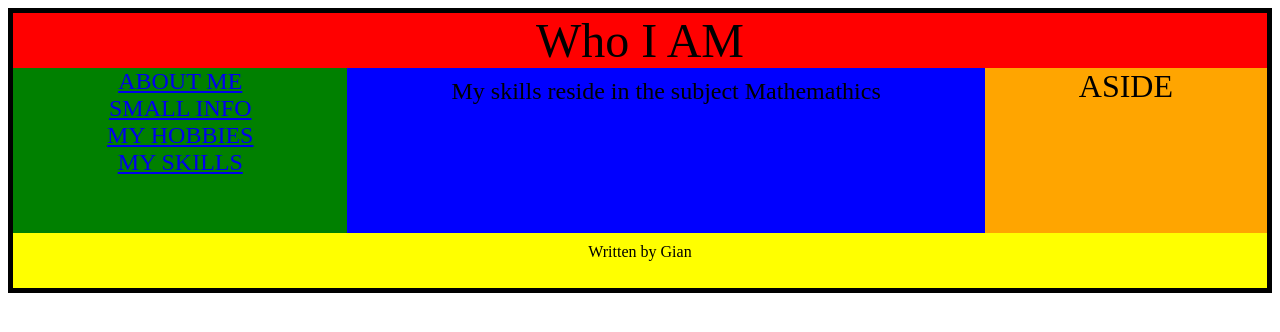
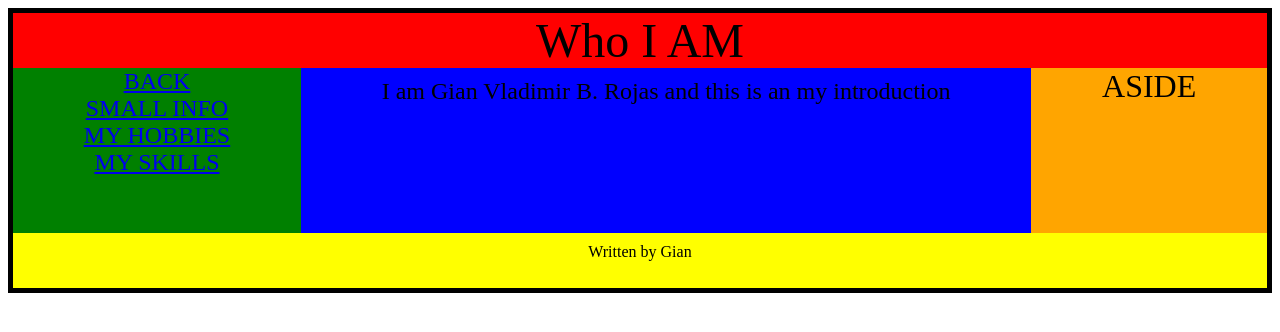
Before and after one commit to RojasMs/Gian-s-Introduction, a plain HTML site: page SKILLS.html in a window 1280 px wide. Drawn offline with Linux system fonts and the light colour scheme.

Commit message:
Update SKILLS.html

```diff
--- a/SKILLS.html
+++ b/SKILLS.html
@@ -113,9 +113,9 @@
 <div class=container>
 
   <div class=header>Who I AM</div>
-	<div class=nav><a href=index.html>ABOUT ME</a>
+	<div class=nav><a href=index.html>BACK</a>
 	<a href=SI.html>SMALL INFO</a><a href=HOBBIES.html>MY HOBBIES</a><a href=SKILLS.html>MY SKILLS</a></div>
-	<div class=main>My skills reside in the subject Mathemathics</div>
+	<div class=main>I am Gian Vladimir B. Rojas and this is an my introduction<br></br></br></div>
 	<div class=aside>ASIDE</div>
 	<div class=footer>Written by Gian</div>
 
```
